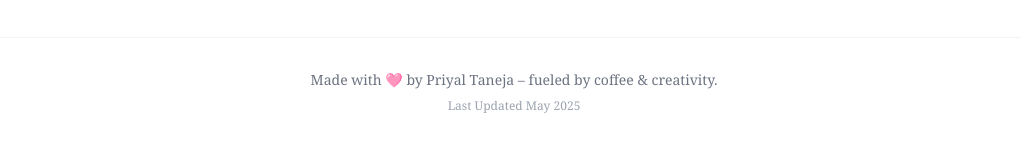
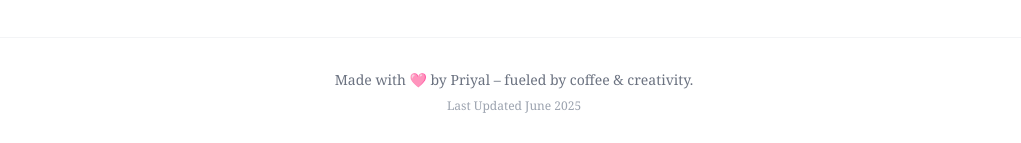
Before and after one commit to priyaltaneja/priyaltaneja, a React (Create React App) app: page / in a window 1280 px wide. Shown: the part 763-906 px from the top of the page, without its empty margins (126-1147 px from the left). Built offline with nearby package versions, Linux system fonts and the light colour scheme.

Commit message:
Update footer

```diff
--- a/src/components/Footer.js
+++ b/src/components/Footer.js
@@ -5,10 +5,10 @@ const Footer = () => {
     <footer className="w-full py-8 bg-white border-t border-gray-100">
       <div className="max-w-7xl mx-auto px-4 flex flex-col items-center justify-center gap-2 text-center">
         <p className="text-sm text-gray-500" style={{ fontFamily: 'Georgia, serif' }}>
-          Made with 🩷 by Priyal Taneja – fueled by coffee & creativity.
+          Made with 🩷 by Priyal – fueled by coffee & creativity.
         </p>
         <p className="text-xs text-gray-400" style={{ fontFamily: 'Georgia, serif' }}>
-          Last Updated May 2025
+          Last Updated June 2025
         </p>
       </div>
     </footer>
```
